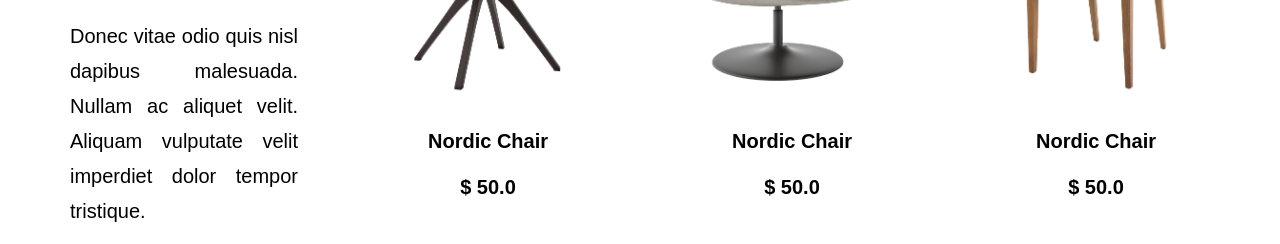
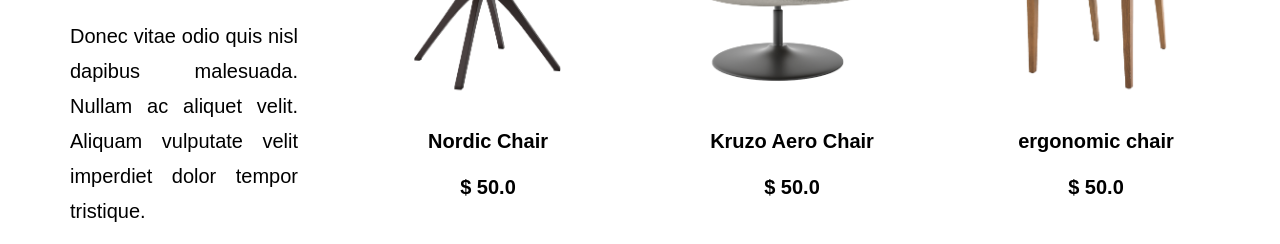
Before and after one commit to kunal0094/Furni_website, a plain HTML site: page index.html in a window 1280 px wide. Shown: the part 960-1204 px from the top of the page. Drawn offline with Linux system fonts and the light colour scheme.

Commit message:
Update index.html

```diff
--- a/index.html
+++ b/index.html
@@ -97,7 +97,7 @@
         <div class="col-2">
           <img src="product-2.png" />
           <p>
-            Nordic Chair
+            Kruzo Aero Chair
             <br />
             <br />
             $ 50.0
@@ -106,7 +106,7 @@
         <div class="col-2">
           <img src="product-3.png" />
           <p>
-            Nordic Chair
+         ergonomic chair
             <br />
             <br />
             $ 50.0
```
